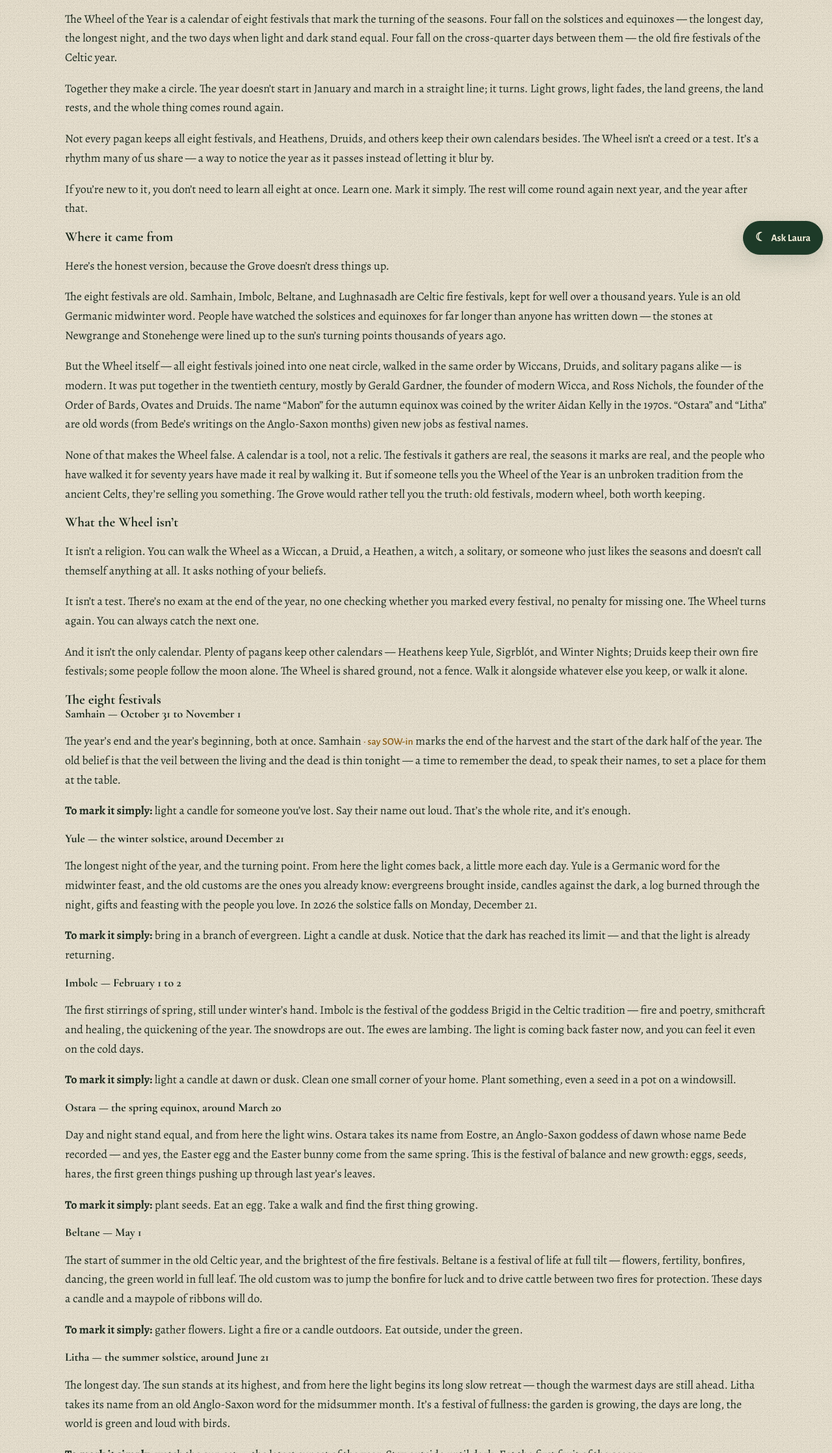
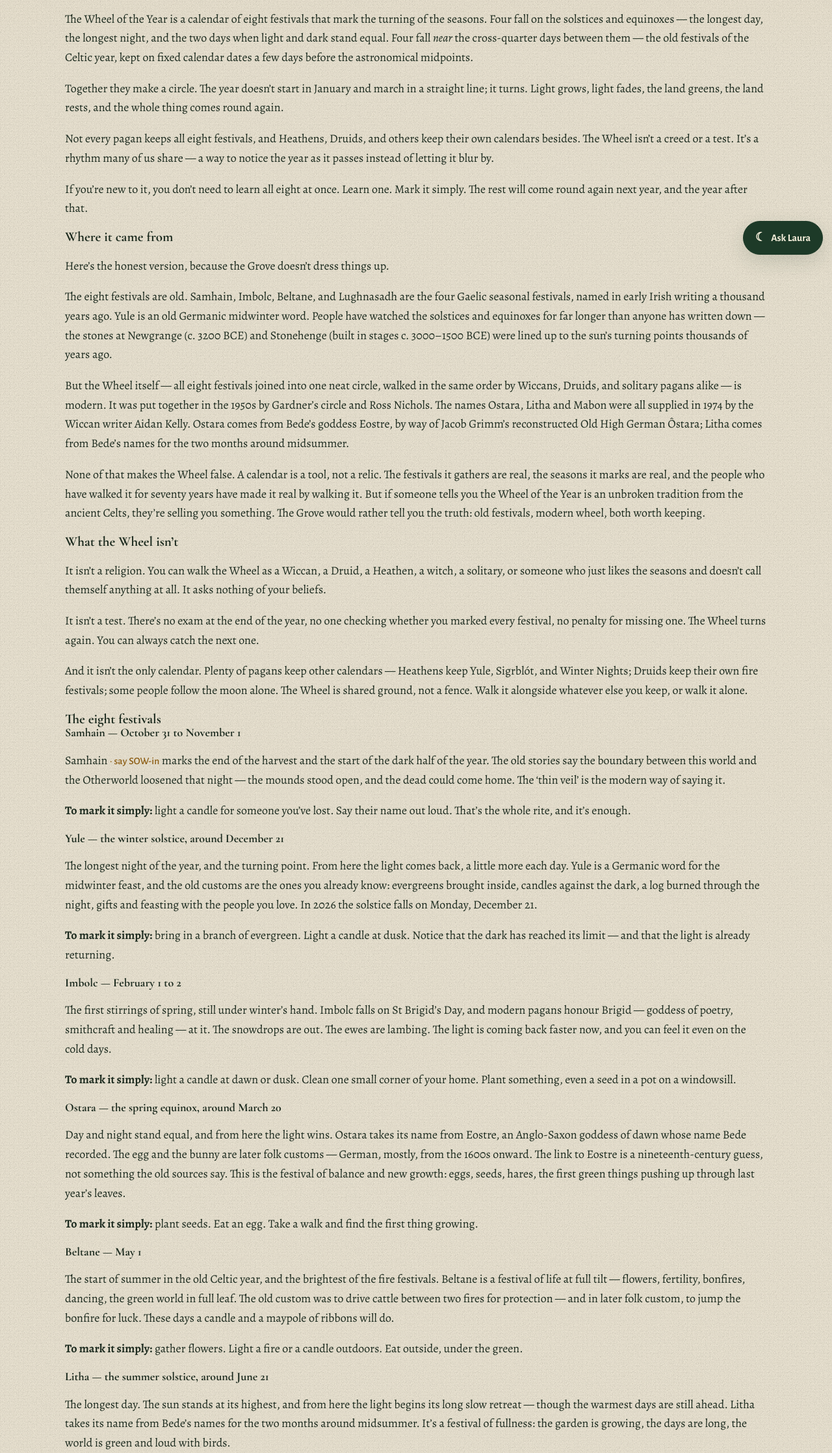
Before and after one commit to gkeefers-netizen/the-open-grove, a plain HTML site: page library/wheel-of-the-year-explained.html in a window 1280 px wide. Shown: the part 324-2560 px from the top of the page at 65% size. Drawn offline with nearby package versions, Linux system fonts and the light colour scheme.

Commit message:
Apply research-review corrections to Articles 1 and 2 (A1-1..A1-10, A2-1..A2-8)

```diff
--- a/library/wheel-of-the-year-explained.html
+++ b/library/wheel-of-the-year-explained.html
@@ -410,15 +410,15 @@ footer a{min-height:48px;display:inline-flex;align-items:center}
     </div>
 
     <h3>What the Wheel is</h3>
-    <p>The Wheel of the Year is a calendar of eight festivals that mark the turning of the seasons. Four fall on the solstices and equinoxes &mdash; the longest day, the longest night, and the two days when light and dark stand equal. Four fall on the cross-quarter days between them &mdash; the old fire festivals of the Celtic year.</p>
+    <p>The Wheel of the Year is a calendar of eight festivals that mark the turning of the seasons. Four fall on the solstices and equinoxes &mdash; the longest day, the longest night, and the two days when light and dark stand equal. Four fall <em>near</em> the cross-quarter days between them &mdash; the old festivals of the Celtic year, kept on fixed calendar dates a few days before the astronomical midpoints.</p>
     <p>Together they make a circle. The year doesn&rsquo;t start in January and march in a straight line; it turns. Light grows, light fades, the land greens, the land rests, and the whole thing comes round again.</p>
     <p>Not every pagan keeps all eight festivals, and Heathens, Druids, and others keep their own calendars besides. The Wheel isn&rsquo;t a creed or a test. It&rsquo;s a rhythm many of us share &mdash; a way to notice the year as it passes instead of letting it blur by.</p>
     <p>If you&rsquo;re new to it, you don&rsquo;t need to learn all eight at once. Learn one. Mark it simply. The rest will come round again next year, and the year after that.</p>
 
     <h3>Where it came from</h3>
     <p>Here&rsquo;s the honest version, because the Grove doesn&rsquo;t dress things up.</p>
-    <p>The eight festivals are old. Samhain, Imbolc, Beltane, and Lughnasadh are Celtic fire festivals, kept for well over a thousand years. Yule is an old Germanic midwinter word. People have watched the solstices and equinoxes for far longer than anyone has written down &mdash; the stones at Newgrange and Stonehenge were lined up to the sun&rsquo;s turning points thousands of years ago.</p>
-    <p>But the Wheel itself &mdash; all eight festivals joined into one neat circle, walked in the same order by Wiccans, Druids, and solitary pagans alike &mdash; is modern. It was put together in the twentieth century, mostly by Gerald Gardner, the founder of modern Wicca, and Ross Nichols, the founder of the Order of Bards, Ovates and Druids. The name &ldquo;Mabon&rdquo; for the autumn equinox was coined by the writer Aidan Kelly in the 1970s. &ldquo;Ostara&rdquo; and &ldquo;Litha&rdquo; are old words (from Bede&rsquo;s writings on the Anglo-Saxon months) given new jobs as festival names.</p>
+    <p>The eight festivals are old. Samhain, Imbolc, Beltane, and Lughnasadh are the four Gaelic seasonal festivals, named in early Irish writing a thousand years ago. Yule is an old Germanic midwinter word. People have watched the solstices and equinoxes for far longer than anyone has written down &mdash; the stones at Newgrange (c. 3200 BCE) and Stonehenge (built in stages c. 3000&ndash;1500 BCE) were lined up to the sun&rsquo;s turning points thousands of years ago.</p>
+    <p>But the Wheel itself &mdash; all eight festivals joined into one neat circle, walked in the same order by Wiccans, Druids, and solitary pagans alike &mdash; is modern. It was put together in the 1950s by Gardner&rsquo;s circle and Ross Nichols. The names Ostara, Litha and Mabon were all supplied in 1974 by the Wiccan writer Aidan Kelly. Ostara comes from Bede&rsquo;s goddess Eostre, by way of Jacob Grimm&rsquo;s reconstructed Old High German &Ocirc;stara; Litha comes from Bede&rsquo;s names for the two months around midsummer.</p>
     <p>None of that makes the Wheel false. A calendar is a tool, not a relic. The festivals it gathers are real, the seasons it marks are real, and the people who have walked it for seventy years have made it real by walking it. But if someone tells you the Wheel of the Year is an unbroken tradition from the ancient Celts, they&rsquo;re selling you something. The Grove would rather tell you the truth: old festivals, modern wheel, both worth keeping.</p>
 
     <h3>What the Wheel isn&rsquo;t</h3>
@@ -429,7 +429,7 @@ footer a{min-height:48px;display:inline-flex;align-items:center}
     <h3>The eight festivals</h3>
 
     <h4>Samhain &mdash; October 31 to November 1</h4>
-    <p>The year&rsquo;s end and the year&rsquo;s beginning, both at once. Samhain <span class="pron">SOW-in</span> marks the end of the harvest and the start of the dark half of the year. The old belief is that the veil between the living and the dead is thin tonight &mdash; a time to remember the dead, to speak their names, to set a place for them at the table.</p>
+    <p>Samhain <span class="pron">SOW-in</span> marks the end of the harvest and the start of the dark half of the year. The old stories say the boundary between this world and the Otherworld loosened that night &mdash; the mounds stood open, and the dead could come home. The &lsquo;thin veil&rsquo; is the modern way of saying it.</p>
     <p><strong>To mark it simply:</strong> light a candle for someone you&rsquo;ve lost. Say their name out loud. That&rsquo;s the whole rite, and it&rsquo;s enough.</p>
 
     <h4>Yule &mdash; the winter solstice, around December 21</h4>
@@ -437,19 +437,19 @@ footer a{min-height:48px;display:inline-flex;align-items:center}
     <p><strong>To mark it simply:</strong> bring in a branch of evergreen. Light a candle at dusk. Notice that the dark has reached its limit &mdash; and that the light is already returning.</p>
 
     <h4>Imbolc &mdash; February 1 to 2</h4>
-    <p>The first stirrings of spring, still under winter&rsquo;s hand. Imbolc is the festival of the goddess Brigid in the Celtic tradition &mdash; fire and poetry, smithcraft and healing, the quickening of the year. The snowdrops are out. The ewes are lambing. The light is coming back faster now, and you can feel it even on the cold days.</p>
+    <p>The first stirrings of spring, still under winter&rsquo;s hand. Imbolc falls on St Brigid&rsquo;s Day, and modern pagans honour Brigid &mdash; goddess of poetry, smithcraft and healing &mdash; at it. The snowdrops are out. The ewes are lambing. The light is coming back faster now, and you can feel it even on the cold days.</p>
     <p><strong>To mark it simply:</strong> light a candle at dawn or dusk. Clean one small corner of your home. Plant something, even a seed in a pot on a windowsill.</p>
 
     <h4>Ostara &mdash; the spring equinox, around March 20</h4>
-    <p>Day and night stand equal, and from here the light wins. Ostara takes its name from Eostre, an Anglo-Saxon goddess of dawn whose name Bede recorded &mdash; and yes, the Easter egg and the Easter bunny come from the same spring. This is the festival of balance and new growth: eggs, seeds, hares, the first green things pushing up through last year&rsquo;s leaves.</p>
+    <p>Day and night stand equal, and from here the light wins. Ostara takes its name from Eostre, an Anglo-Saxon goddess of dawn whose name Bede recorded. The egg and the bunny are later folk customs &mdash; German, mostly, from the 1600s onward. The link to Eostre is a nineteenth-century guess, not something the old sources say. This is the festival of balance and new growth: eggs, seeds, hares, the first green things pushing up through last year&rsquo;s leaves.</p>
     <p><strong>To mark it simply:</strong> plant seeds. Eat an egg. Take a walk and find the first thing growing.</p>
 
     <h4>Beltane &mdash; May 1</h4>
-    <p>The start of summer in the old Celtic year, and the brightest of the fire festivals. Beltane is a festival of life at full tilt &mdash; flowers, fertility, bonfires, dancing, the green world in full leaf. The old custom was to jump the bonfire for luck and to drive cattle between two fires for protection. These days a candle and a maypole of ribbons will do.</p>
+    <p>The start of summer in the old Celtic year, and the brightest of the fire festivals. Beltane is a festival of life at full tilt &mdash; flowers, fertility, bonfires, dancing, the green world in full leaf. The old custom was to drive cattle between two fires for protection &mdash; and in later folk custom, to jump the bonfire for luck. These days a candle and a maypole of ribbons will do.</p>
     <p><strong>To mark it simply:</strong> gather flowers. Light a fire or a candle outdoors. Eat outside, under the green.</p>
 
     <h4>Litha &mdash; the summer solstice, around June 21</h4>
-    <p>The longest day. The sun stands at its highest, and from here the light begins its long slow retreat &mdash; though the warmest days are still ahead. Litha takes its name from an old Anglo-Saxon word for the midsummer month. It&rsquo;s a festival of fullness: the garden is growing, the days are long, the world is green and loud with birds.</p>
+    <p>The longest day. The sun stands at its highest, and from here the light begins its long slow retreat &mdash; though the warmest days are still ahead. Litha takes its name from Bede&rsquo;s names for the two months around midsummer. It&rsquo;s a festival of fullness: the garden is growing, the days are long, the world is green and loud with birds.</p>
     <p><strong>To mark it simply:</strong> watch the sun set &mdash; the latest sunset of the year. Stay outside until dark. Eat the first fruit of the season.</p>
 
     <h4>Lughnasadh &mdash; August 1</h4>
```
Also changed, not shown: library/beginners-guide-pagan-practice.html (+7 -7 lines).
